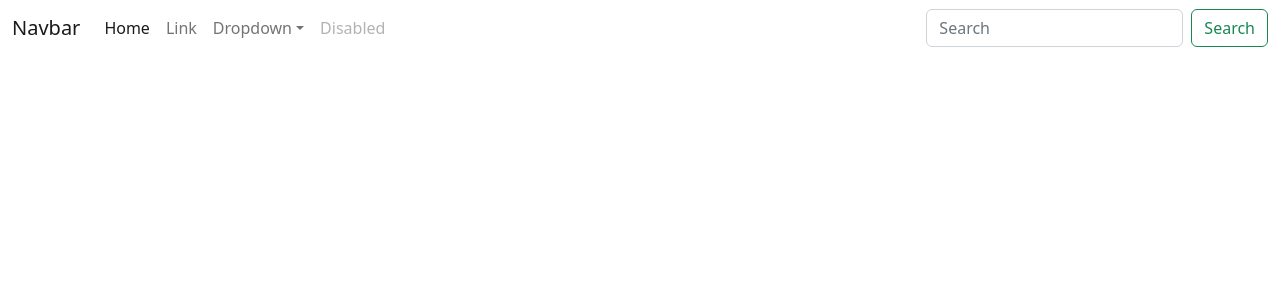
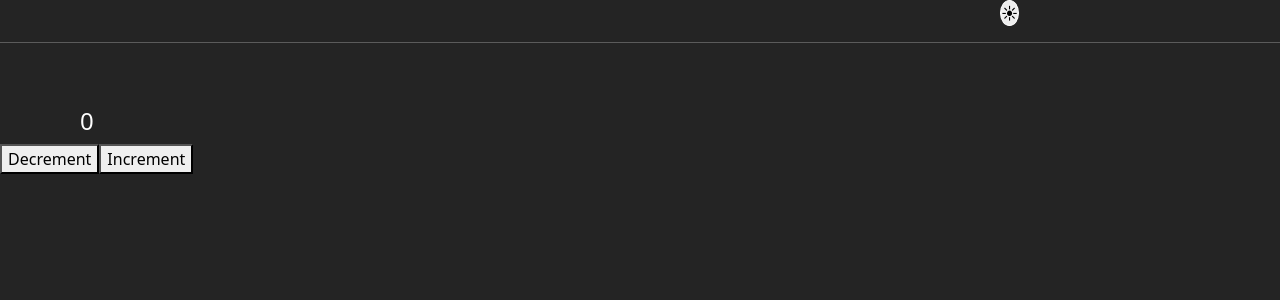
Before and after one commit to enchanted-coder/react-learner, a React (Vite) app: page / in a window 1280 px wide. Shown: the top 300 px of the page. Built offline with nearby package versions, Linux system fonts and the light colour scheme.

Commit message:
look how far we've come

```diff
--- a/src/App.css
+++ b/src/App.css
@@ -0,0 +1,21 @@
+.dark {
+    background-color: #242424;
+    color: #fff;
+}
+
+.light{
+    background-color: #fff;
+    color: #242424;
+}
+
+.button{
+    margin-left: 1000px;
+    border-radius: 100%;
+    padding: 0;
+    border: 1px solid #fff;
+}
+h4{
+    margin-left: 80px;
+    text
+    font-family: 'Lucida Sans', 'Lucida Sans Regular', 'Lucida Grande', 'Lucida Sans Unicode', Geneva, Verdana, sans-serif;
+}
--- a/src/App.tsx
+++ b/src/App.tsx
@@ -1,9 +1,38 @@
+import { useEffect, useState } from "react"
+import './App.css'
+import ListGroup from './components/ListGroup'
 import Message from './Message'
-import ListGroup from './components/ListGroup'
+
 
 const App = () => {
-  //return <Message />
-  return <ListGroup />
+    const [theme, setTheme] = useState(localStorage.getItem("theme") || "dark")
+
+    const toggleTheme = () => {
+      if(theme === "light"){
+        setTheme("dark")
+      }
+      if(theme === "dark"){
+        setTheme("light")
+      }
+    }
+
+    useEffect(()=>{
+      localStorage.setItem("theme", theme)
+      document.body.className = theme
+    }, [theme])
+
+    const toggle = "☀"
+
+    return (
+      <>
+        <button className="button" onClick={toggleTheme} >{toggle}</button>
+        <hr />
+
+        <br />
+        <br />
+        <Message />
+      </>
+    )
 }
 
 export default App
--- a/src/Message.tsx
+++ b/src/Message.tsx
@@ -1,17 +1,18 @@
+import { useEffect, useState } from "react"
+
 const Message = () => {
 
-    let i = 0
+    const [number, setNumber] = useState(0)
 
-    const TheButton = () => {
-        i++
-        console.log("button has been clicked " + i + " times")
-        return <button onClick={TheButton}>{i}</button>
-    }
+
+
 
     return (
         <>
+            <h4>{number}</h4>
 
-            <button onClick={TheButton}>a button</button>
+            <button onClick={()=>setNumber(number-1)}>Decrement</button>
+            <button onClick={()=>setNumber(number+1)} >Increment</button>
         </>
     )
 
--- a/src/components/ListGroup.tsx
+++ b/src/components/ListGroup.tsx
@@ -1,43 +1,13 @@
 const ListGroup = () => {
-  const fruits = ["mangoes", "apples", "oranges", "grapes", "tangerines"];
+  const fruits = ["mangoes", "apples", "oranges"];
   return (
     <>
-      <nav className="navbar navbar-expand-lg bg-body-tertiary">
-  <div className="container-fluid">
-    <a className="navbar-brand" href="#">Navbar</a>
-    <button className="navbar-toggler" type="button" data-bs-toggle="collapse" data-bs-target="#navbarSupportedContent" aria-controls="navbarSupportedContent" aria-expanded="false" aria-label="Toggle navigation">
-      <span className="navbar-toggler-icon"></span>
-    </button>
-    <div className="collapse navbar-collapse" id="navbarSupportedContent">
-      <ul className="navbar-nav me-auto mb-2 mb-lg-0">
-        <li className="nav-item">
-          <a className="nav-link active" aria-current="page" href="#">Home</a>
-        </li>
-        <li className="nav-item">
-          <a className="nav-link" href="#">Link</a>
-        </li>
-        <li className="nav-item dropdown">
-          <a className="nav-link dropdown-toggle" href="#" role="button" data-bs-toggle="dropdown" aria-expanded="false">
-            Dropdown
-          </a>
-          <ul className="dropdown-menu">
-            <li><a className="dropdown-item" href="#">Action</a></li>
-            <li><a className="dropdown-item" href="#">Another action</a></li>
 
-            <li><a className="dropdown-item" href="#">Something else here</a></li>
-          </ul>
-        </li>
-        <li className="nav-item">
-          <a className="nav-link disabled">Disabled</a>
-        </li>
+      <ul className="list-group">
+        <li className="list-group-item" >{fruits[0]}</li>
+        <li className="list-group-item" >{fruits[1]}</li>
+
       </ul>
-      <form className="d-flex" role="search">
-        <input className="form-control me-2" type="search" placeholder="Search" aria-label="Search"></input>
-        <button className="btn btn-outline-success" type="submit">Search</button>
-      </form>
-    </div>
-  </div>
-</nav>
     </>
   );
 };
```
